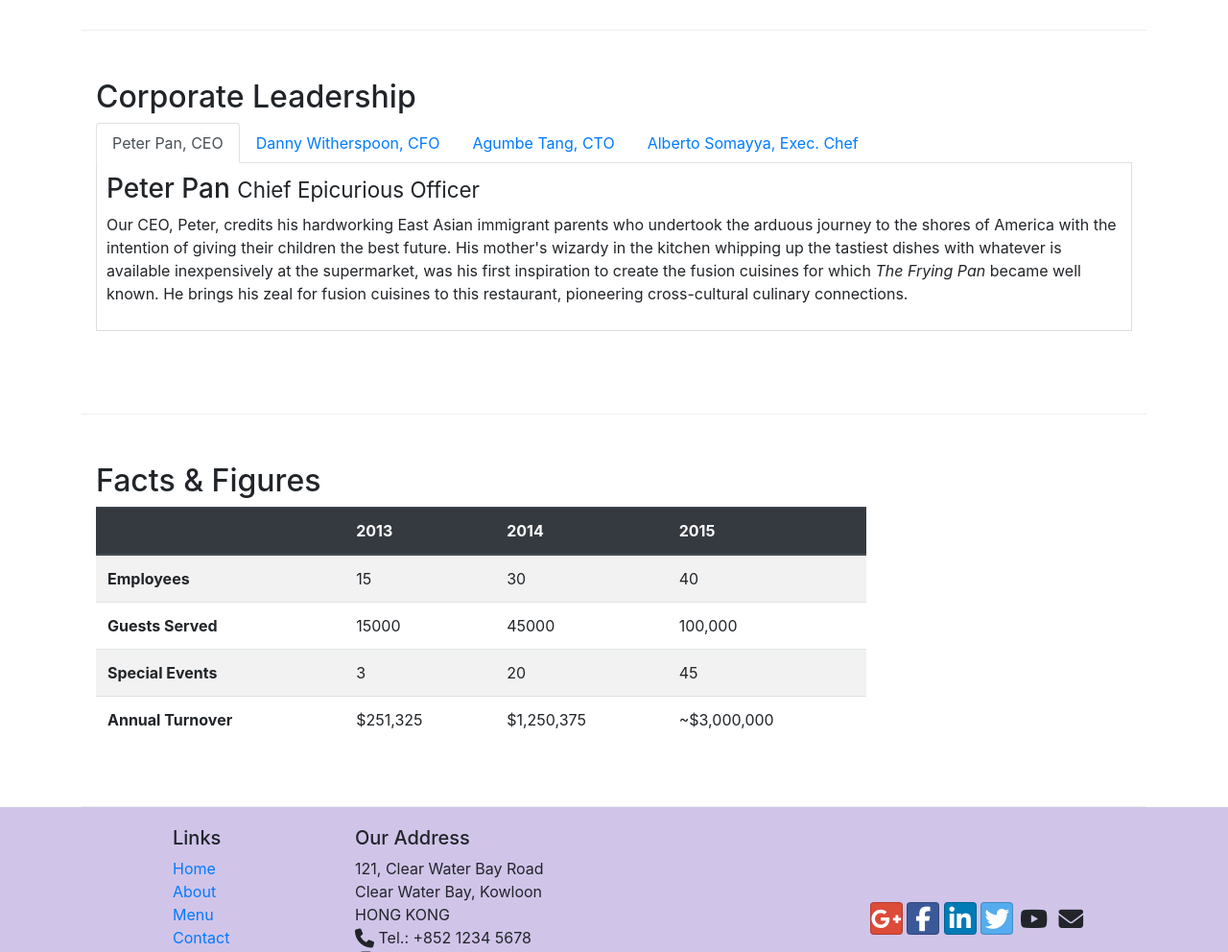
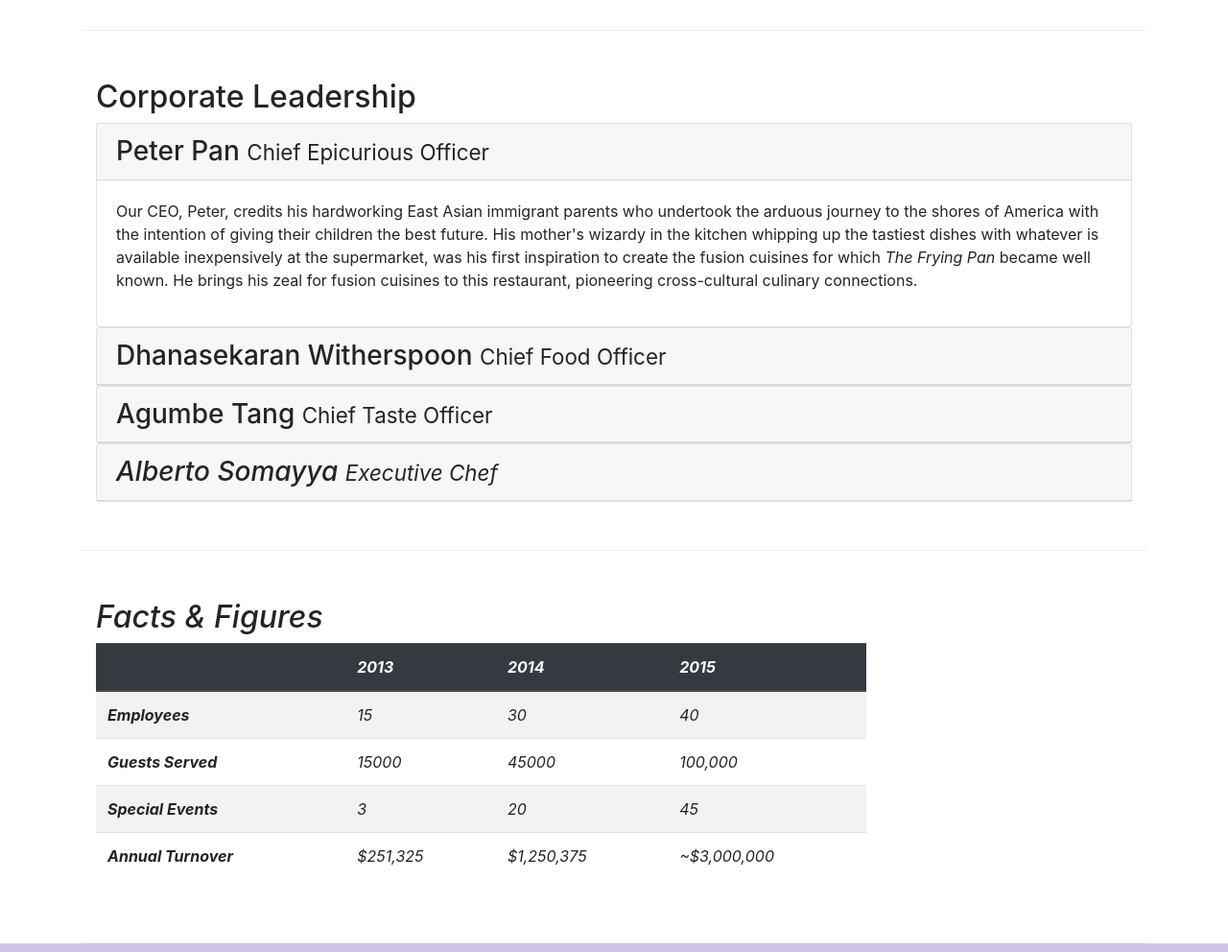
Before and after one commit to vivek-govindu/17BD1A056T, a plain HTML site: page aboutus.html in a window 1280 px wide. Shown: the part 940-1932 px from the top of the page at 96% size. Drawn offline with nearby package versions, Linux system fonts and the light colour scheme; files whose address does not match are found by name.

Commit message:
accordion

```diff
--- a/aboutus.html
+++ b/aboutus.html
@@ -110,7 +110,8 @@
         <div class="row row-content">
             <div class="col">
                 <h2>Corporate Leadership</h2>
-                <ul class="nav nav-tabs">
+
+          <!--  <ul class="nav nav-tabs">
                     <li class="nav-item">
                       <a class="nav-link active" href="#peter"
                         role="tab" data-toggle="tab">Peter Pan, CEO</a>
@@ -127,28 +128,70 @@
                       <a class="nav-link" href="#alberto" role="tab"
                         data-toggle="tab">Alberto Somayya, Exec. Chef</a>
                     </li>
-                </ul>
+                </ul>    -->
 
-                <div class="tab-content">
-                    <div role="tabpanel" class="tab-pane fade show active" id="peter">
-                        <h3>Peter Pan <small >Chief Epicurious Officer</small></h3>
-                        <p class="d-none d-sm-block">Our CEO, Peter, credits his hardworking East Asian immigrant parents who undertook the arduous journey to the shores of America with the intention of giving their children the best future. His mother's wizardy in the kitchen whipping up the tastiest dishes with whatever is available inexpensively at the supermarket, was his first inspiration to create the fusion cuisines for which <em>The Frying Pan</em> became well known. He brings his zeal for fusion cuisines to this restaurant, pioneering cross-cultural culinary connections.</p>
+                <div id="accordion">
+                    <div class="card">
+                        <div class="card-header" role="tab" id="peterhead">
+                        <h3 class="mb-0">
+                            <a data-toggle="collapse" data-target="#peter">
+                            Peter Pan <small>Chief Epicurious Officer</small>
+                            </a>
+                        </h3>
+                        </div>
+                        <div class="collapse show" id="peter" data-parent="#accordion">
+                            <div class="card-body">
+                                <p class="d-none d-sm-block">Our CEO, Peter, credits his hardworking East Asian immigrant parents who undertook the arduous journey to the shores of America with the intention of giving their children the best future. His mother's wizardy in the kitchen whipping up the tastiest dishes with whatever is available inexpensively at the supermarket, was his first inspiration to create the fusion cuisines for which <em>The Frying Pan</em> became well known. He brings his zeal for fusion cuisines to this restaurant, pioneering cross-cultural culinary connections.</p>
+                            </div>
+                        </div>
                     </div>
 
-                    <div role="tabpanel" class="tab-pane fade" id="danny">
-                       <h3>Dhanasekaran Witherspoon <small>Chief Food Officer</small></h3>
-                        <p class="d-none d-sm-block">Our CFO, Danny, as he is affectionately referred to by his colleagues, comes from a long established family tradition in farming and produce. His experiences growing up on a farm in the Australian outback gave him great appreciation for varieties of food sources. As he puts it in his own words, <em>Everything that runs, wins, and everything that stays, pays!</em></p>
+
+                    <div class="card">
+                            <div class="card-header" role="tab" id="dannyhead">
+                            <h3 class="mb-0">
+                                <a class="collapsed" data-toggle="collapse" data-target="#danny">
+                                Dhanasekaran Witherspoon <small>Chief Food Officer</small>
+                                </a>
+                            </h3>
+                        </div>
+                        <div class="collapse" id="danny" data-parent="#accordion">
+                            <div class="card-body">
+                                <p class="d-none d-sm-block">Our CFO, Danny, as he is affectionately referred to by his colleagues, comes from a long established family tradition in farming and produce. His experiences growing up on a farm in the Australian outback gave him great appreciation for varieties of food sources. As he puts it in his own words, <em>Everything that runs, wins, and everything that stays, pays!</em></p>
+                            </div>
+                        </div>
+                    </div>
+                    <div class="card">
+                            <div class="card-header" role="tab" id="agumbehead">
+                            <h3 class="mb-0">
+                                <a class="collapsed" data-toggle="collapse" data-target="#agumbe">
+                                Agumbe Tang <small>Chief Taste Officer</small>
+                                </a>
+                            </h3>
+                        </div>
+                        <div class="collapse" id="agumbe" data-parent="#accordion">
+                            <div class="card-body">
+                                <p class="d-none d-sm-block">Blessed with the most discerning gustatory sense, Agumbe, our CTO, personally ensures that every dish that we serve meets his exacting tastes. Our chefs dread the tongue lashing that ensues if their dish does not meet his exacting standards. He lives by his motto, <em>You click only if you survive my lick.</p>
+                            </div>
+                        </div>
+                    </div>
+                    <div class="card">
+                            <div class="card-header" role="tab" id="albertohead">
+                            <h3 class="mb-0">
+                                <a class="collapsed" data-toggle="collapse" data-target="#alberto">
+                                Alberto Somayya <small>Executive Chef</small>
+                                </a>
+                            </h3>
+                        </div>
+                        <div class="collapse" id="alberto" data-parent="#accordion">
+                            <div class="card-body">
+                                <p class="d-none d-sm-block">Award winning three-star Michelin chef with wide International experience having worked closely with whos-who in the culinary world, he specializes in creating mouthwatering Indo-Italian fusion experiences. He says, <em>Put together the cuisines from the two craziest cultures, and you get a winning hit! Amma Mia!</em></p>
+                            </div>
+                        </div>
                     </div>
 
-                    <div role="tabpanel" class="tab-pane fade" id="agumbe">
-                       <h3>Agumbe Tang <small>Chief Taste Officer</small></h3>
-                       <p class="d-none d-sm-block">Blessed with the most discerning gustatory sense, Agumbe, our CTO, personally ensures that every dish that we serve meets his exacting tastes. Our chefs dread the tongue lashing that ensues if their dish does not meet his exacting standards. He lives by his motto, <em>You click only if you survive my lick.</em></p>
-                    </div>
 
-                    <div role="tabpanel" class="tab-pane fade" id="alberto">
-                       <h3>Alberto Somayya <small>Executive Chef</small></h3>
-                        <p class="d-none d-sm-block">Award winning three-star Michelin chef with wide International experience having worked closely with whos-who in the culinary world, he specializes in creating mouthwatering Indo-Italian fusion experiences. He says, <em>Put together the cuisines from the two craziest cultures, and you get a winning hit! Amma Mia!</em></p>
-                    </div>
+
 
 
                 </div>
```
Also changed, not shown: index.html (+1 -1 lines).
